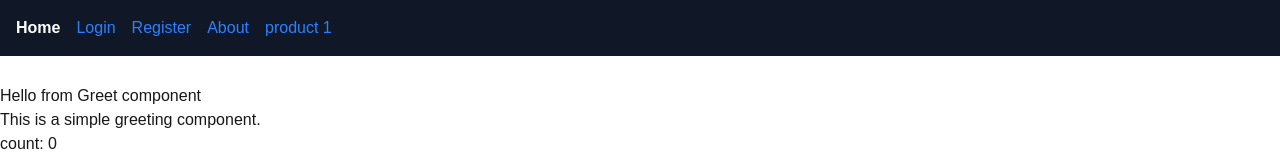
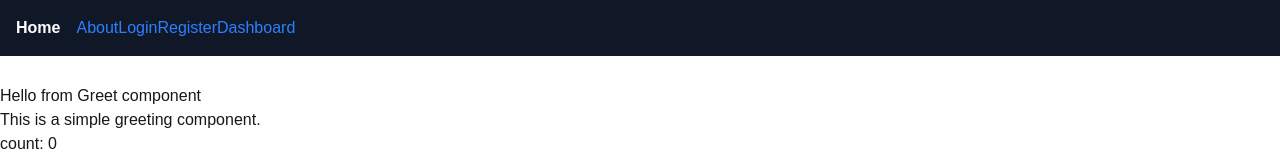
Before and after one commit to MogesBekele/nextjs, a Next.js app: page / in a window 1280 px wide. Shown: the top 160 px of the page. Built offline with nearby package versions, Linux system fonts and the light colour scheme.

Commit message:
added the active link on the link

```diff
--- a/src/app/components/navigation.tsx
+++ b/src/app/components/navigation.tsx
@@ -6,10 +6,10 @@ export default function Navigation(){
   return(
   <nav>
    <Link className={pathname === "/"? "font-bold mr-4": "text-blue-500"} href="/">Home</Link>
-    <Link className="mr-4 text-blue-500" href="/login">Login</Link>
-    <Link className="mr-4 text-blue-500" href="/register">Register</Link>
-    <Link className="mr-4 text-blue-500" href="/about">About</Link>
-    <Link className="mr-4 text-blue-500" href="/products/1">product 1</Link>
+    <Link className={pathname === "/about"? "font-bold mr-4": "text-blue-500"} href="/about">About</Link>
+    <Link className={pathname === "/login"? "font-bold mr-4": "text-blue-500"} href="/login">Login</Link>
+    <Link className={pathname === "/register"? "font-bold mr-4": "text-blue-500"} href="/register">Register</Link>
+    <Link className={pathname === "/dashboard"? "font-bold mr-4": "text-blue-500"} href="/dashboard">Dashboard</Link>
 
   </nav>
   )
```
